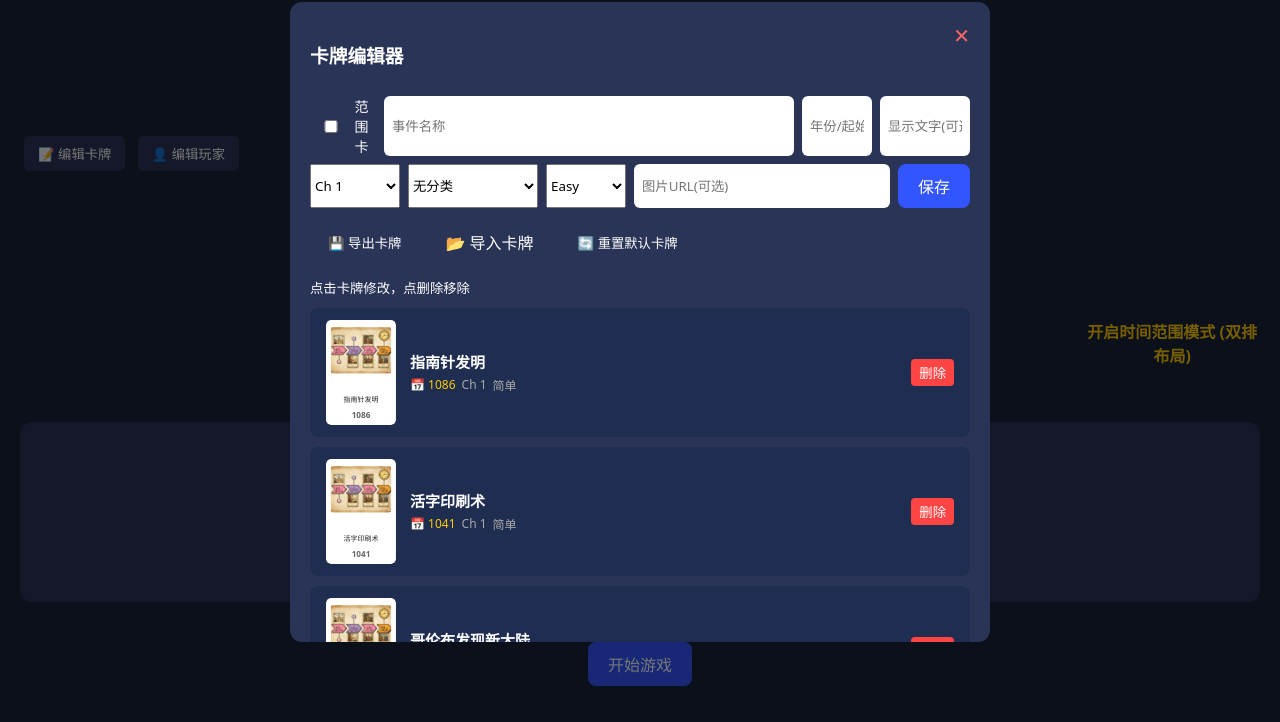
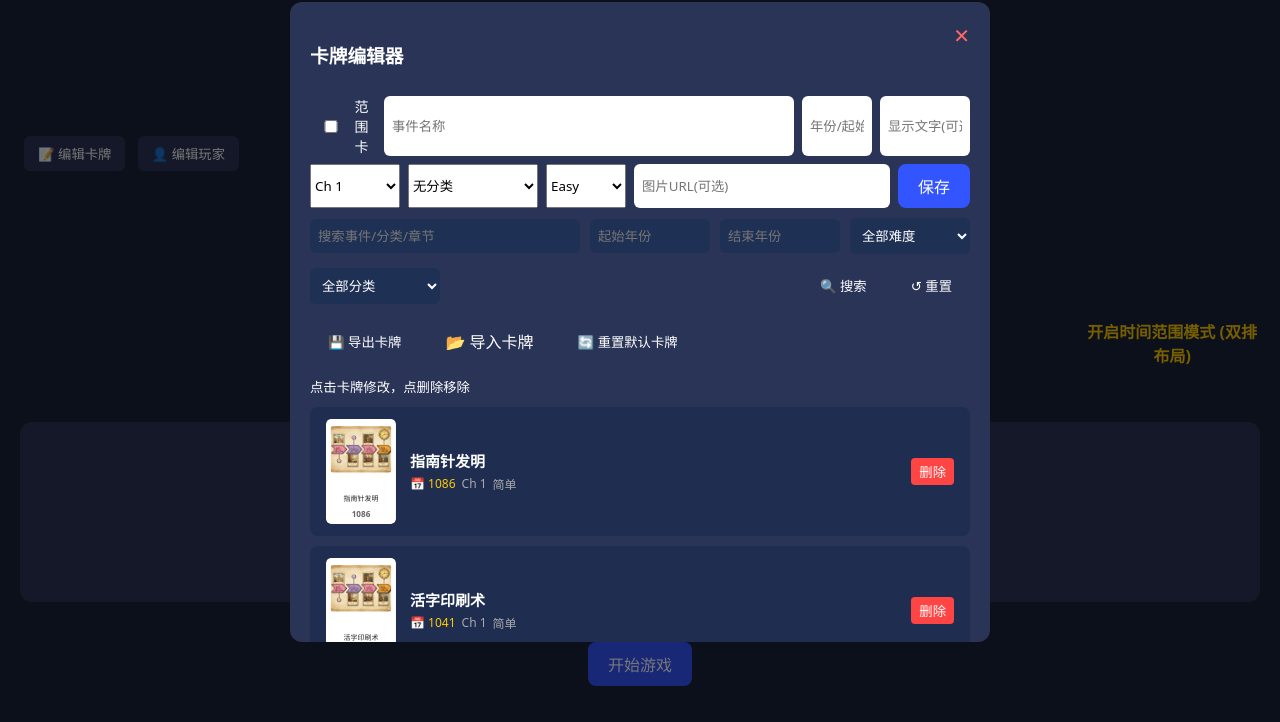
Before and after one commit to Aidan-Huang/Timeline-The_Shortest_History_of_Europe, a plain HTML site: page index.html in a window 1280 px wide. Both pictures are taken after a click on the button "📝 编辑卡牌". Shown: the part 78-800 px from the top of the page. Drawn offline with Linux system fonts and the light colour scheme.

Commit message:
add edit cards search function

```diff
--- a/index.html
+++ b/index.html
@@ -335,6 +335,28 @@
       gap: 8px;
     }
 
+    .editor-search {
+      display: flex;
+      flex-wrap: wrap;
+      gap: 10px;
+      margin: 10px 0;
+      align-items: center;
+    }
+    .editor-search input,
+    .editor-search select {
+      padding: 8px;
+      border-radius: 6px;
+      border: none;
+      background: #1f3055;
+      color: #fff;
+      min-width: 120px;
+    }
+    .editor-search .search-actions {
+      display: flex;
+      gap: 8px;
+      margin-left: auto;
+    }
+
     input {
       padding: 8px;
       border-radius: 6px;
@@ -479,6 +501,27 @@
         <input id="editImg" placeholder="图片URL(可选)" style="flex: 1;">
         <button class="btn" id="addCardBtn" style="margin: 0;">保存</button>
       </div>
+      <div class="editor-search">
+        <input id="searchText" placeholder="搜索事件/分类/章节" style="flex: 1; min-width: 180px;">
+        <input id="searchYearMin" placeholder="起始年份" style="width: 90px;">
+        <input id="searchYearMax" placeholder="结束年份" style="width: 90px;">
+        <select id="searchDifficulty" style="width: 120px;">
+          <option value="">全部难度</option>
+          <option value="easy">Easy</option>
+          <option value="normal">Normal</option>
+          <option value="hard">Hard</option>
+        </select>
+        <select id="searchCategory" style="width: 130px;">
+          <option value="">全部分类</option>
+          <option value="Greco-Roman">Greco-Roman</option>
+          <option value="Christianity">Christianity</option>
+          <option value="German Warriors">German Warriors</option>
+        </select>
+        <div class="search-actions">
+          <button class="btn2" id="applySearchBtn">🔍 搜索</button>
+          <button class="btn2" id="clearSearchBtn">↺ 重置</button>
+        </div>
+      </div>
       <div class="import-export">
         <button class="btn2" id="exportBtn">💾 导出卡牌</button>
         <label class="btn2" for="importFile">📂 导入卡牌</label>
@@ -548,7 +591,13 @@
 
     function loadCards() {
       const s = localStorage.getItem('timeline_cards');
-      const cards = s ? JSON.parse(s) : [...defaultCards];
+      let cards;
+      try {
+        cards = s ? JSON.parse(s) : [...defaultCards];
+      } catch (e) {
+        console.error('timeline_cards parse failed, using default cards:', e);
+        cards = [...defaultCards];
+      }
       return cards.map(c => {
         if (c.img) c.img = formatImgUrl(c.img);
         return c;
@@ -610,6 +659,13 @@
     const exportBtn = document.getElementById('exportBtn');
     const importFile = document.getElementById('importFile');
     const resetBtn = document.getElementById('resetBtn');
+    const searchText = document.getElementById('searchText');
+    const searchYearMin = document.getElementById('searchYearMin');
+    const searchYearMax = document.getElementById('searchYearMax');
+    const searchDifficulty = document.getElementById('searchDifficulty');
+    const searchCategory = document.getElementById('searchCategory');
+    const applySearchBtn = document.getElementById('applySearchBtn');
+    const clearSearchBtn = document.getElementById('clearSearchBtn');
 
     // 玩家编辑器 DOM
     const playerEditorModal = document.getElementById('playerEditorModal');
@@ -673,6 +729,8 @@
     exportBtn.onclick = exportCards;
     importFile.onchange = importCards;
     resetBtn.onclick = resetDefault;
+    applySearchBtn.onclick = renderCardList;
+    clearSearchBtn.onclick = resetSearchFilters;
 
     openPlayerEditorBtn.onclick = () => {
       playerEditorModal.style.display = 'flex';
@@ -1053,13 +1111,38 @@
     // ==============================
     function openEditor() {
       editorModal.style.display = 'flex';
-      renderCardList();
+      resetSearchFilters();
       editIsRange.checked = false; editEndYear.style.display = 'none'; editEndYear.value = '';
       editEvent.value = ''; editYear.value = ''; editDisplayYear.value = ''; editChapter.value = 'Chapter 1'; editCategory.value = ''; editDifficulty.value = 'easy'; editImg.value = ''; editingIndex = -1;
     }
+    function resetSearchFilters() {
+      searchText.value = '';
+      searchYearMin.value = '';
+      searchYearMax.value = '';
+      searchDifficulty.value = '';
+      searchCategory.value = '';
+      renderCardList();
+    }
     function renderCardList() {
       cardList.innerHTML = '';
+      const text = searchText.value.trim().toLowerCase();
+      const minYear = parseInt(searchYearMin.value);
+      const maxYear = parseInt(searchYearMax.value);
+      const diff = searchDifficulty.value;
+      const cat = searchCategory.value;
+      let visibleCount = 0;
       allCards.forEach((it, i) => {
+        const yearStart = it.year;
+        const yearEnd = it.isRange ? it.endYear : it.year;
+        if (text) {
+          const hay = [it.event, it.category || '', it.chapter || '', it.displayYear || '', String(it.year), String(it.endYear || '')].join(' ').toLowerCase();
+          if (!hay.includes(text)) return;
+        }
+        if (diff && (it.difficulty || 'easy') !== diff) return;
+        if (cat && (it.category || '') !== cat) return;
+        if (!isNaN(minYear) && yearEnd < minYear) return;
+        if (!isNaN(maxYear) && yearStart > maxYear) return;
+        visibleCount++;
         const d = document.createElement('div');
         d.className = 'card-item' + (editingIndex === i ? ' editing' : '');
 
@@ -1071,8 +1154,8 @@
 
         // --- Metadata text ---
         const catColor = getCategoryColor(it.category);
-        const diff = it.difficulty || 'easy';
-        const diffLabel = diff === 'easy' ? '简单' : (diff === 'normal' ? '普通' : '困难');
+        const itemDiff = it.difficulty || 'easy';
+        const diffLabel = itemDiff === 'easy' ? '简单' : (itemDiff === 'normal' ? '普通' : '困难');
         const chapMatch = (it.chapter || 'Chapter 1').match(/\d+/);
         const chapLabel = chapMatch ? `Ch ${chapMatch[0]}` : 'Ch 1';
         const yearStr = it.displayYear || (it.isRange ? `${it.year} ~ ${it.endYear}` : it.year);
@@ -1119,6 +1202,10 @@
         cardList.appendChild(d);
       });
 
+      if (visibleCount === 0) {
+        cardList.innerHTML = '<div style="color:#ccc;padding:10px;">无搜索结果</div>';
+        return;
+      }
       document.querySelectorAll('.del-btn').forEach(b => {
         b.onclick = e => {
           const i = +e.target.dataset.i;
@@ -1171,9 +1258,14 @@
               if (c.img) c.img = formatImgUrl(c.img);
               return c;
             });
-            saveCards(allCards); renderCardList(); alert('成功');
+            saveCards(allCards); renderCardList(); alert('导入成功');
+          } else {
+            alert('导入失败：JSON 文件必须是卡牌数组');
           }
-        } catch { alert('失败'); }
+        } catch (err) {
+          console.error('importCards failed:', err);
+          alert('导入失败：无效 JSON 格式');
+        }
       };
       r.readAsText(f);
     }
```
Also changed, not shown: 2 other files.
